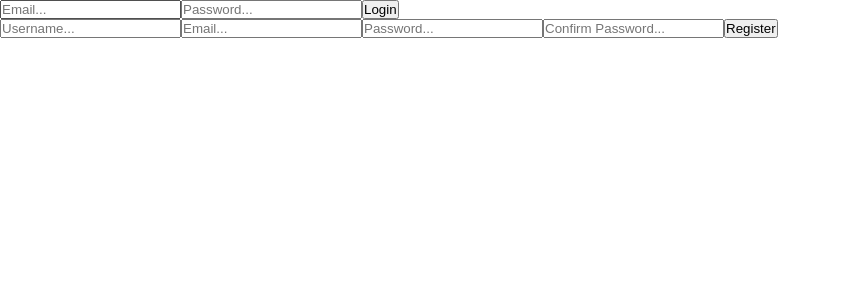
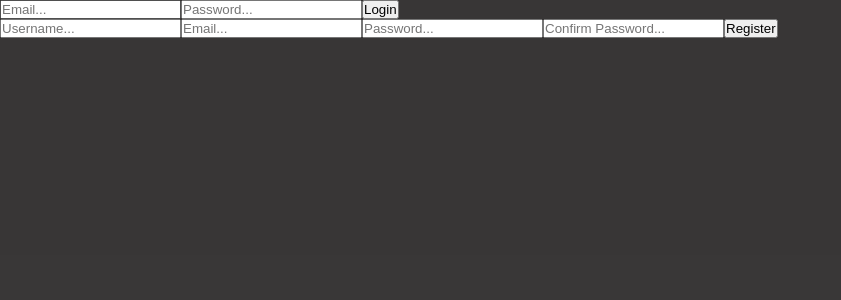
Before and after one commit to AvaPLaIN/Fullstack_Auth, a React (Create React App) app in the folder frontend/: page / in a window 1280 px wide. Shown: the top 300 px of the page, without its empty margins (0-841 px from the left). Built offline with nearby package versions, Linux system fonts and the light colour scheme.

Commit message:
routes on isLoggedIn and Loading

```diff
--- a/frontend/src/App.js
+++ b/frontend/src/App.js
@@ -1,13 +1,14 @@
 //* IMPORTS
 //     * REACT
 import { useEffect } from 'react';
-import { Routes, Route, Navigate } from 'react-router-dom';
+import { Routes, Route } from 'react-router-dom';
 
 //     * REDUX
 import { useSelector, useDispatch } from 'react-redux';
 import { user_auth } from './redux/ducks/user';
 
 //     * COMPONENTS
+import { AppComponent } from './App.styled';
 import Auth from './pages/authentication/Auth';
 import Home from './pages/home/Home';
 import Loading from './components/loading/Loading';
@@ -22,7 +23,7 @@ function App() {
   }, []);
 
   return (
-    <>
+    <AppComponent>
       {user?.isLoggedIn ? (
         <Routes>
           <Route path="/" exact element={<Home />} />
@@ -32,7 +33,7 @@ function App() {
       ) : (
         <Auth />
       )}
-    </>
+    </AppComponent>
   );
 }
 
--- /dev/null
+++ b/frontend/src/App.styled.js
@@ -0,0 +1,9 @@
+import styled from 'styled-components';
+
+export const AppComponent = styled.div`
+  width: 100vw;
+  height: 100vh;
+  display: flex;
+  flex-direction: column;
+  background-color: #272525ea;
+`;
--- a/frontend/src/components/loading/Loading.js
+++ b/frontend/src/components/loading/Loading.js
@@ -3,7 +3,6 @@ import { LoadingComponent } from './Loading.styled';
 const Loading = () => {
   return (
     <LoadingComponent>
-      {console.log('loading')}
       <div className="loader">
         <div className="inner one"></div>
         <div className="inner two"></div>
--- a/frontend/src/pages/authentication/auth.js
+++ b/frontend/src/pages/authentication/auth.js
@@ -3,12 +3,11 @@
 import { AuthComponent } from './Auth.styled';
 
 //     * REDUX
-import { useDispatch, useSelector } from 'react-redux';
-import { user_login, user_logout, user_register } from '../../redux/ducks/user';
+import { useDispatch } from 'react-redux';
+import { user_login, user_register } from '../../redux/ducks/user';
 
 const Auth = () => {
   const dispatch = useDispatch();
-  const user = useSelector((state) => state.user.user);
 
   const handleLogin = (event) => {
     event.preventDefault();
```
